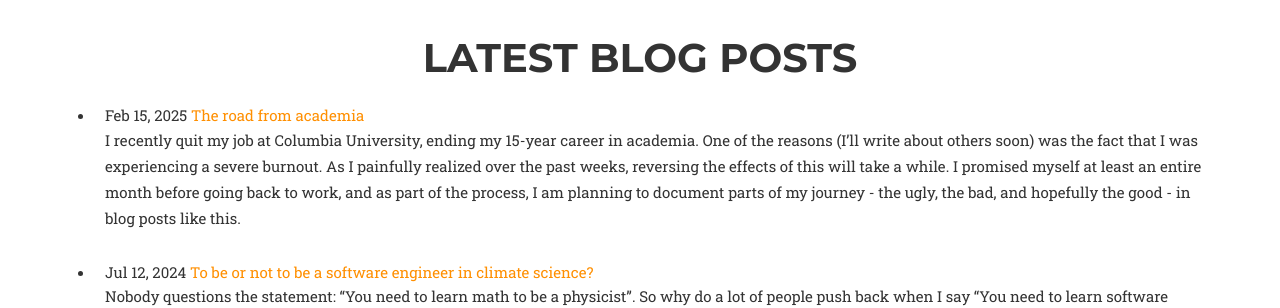
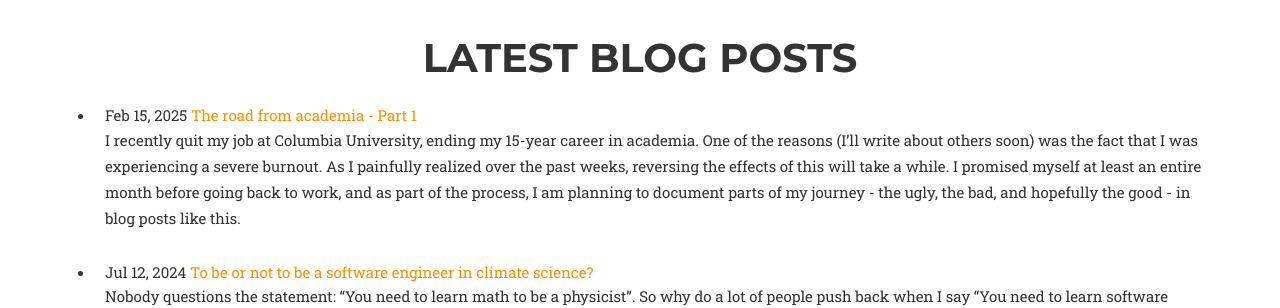
Before and after one commit to jbusecke/jbusecke.github.io, a Jekyll site: the page built from index.html, in a window 1280 px wide and 900 px high, scrolled down 1717 px. Shown: the part 155-463 px from the top of the window. Built offline with Jekyll 4.4.1, drawn with Linux system fonts in a browser that asks for light colours; some web fonts are replaced; comment, search, counter and statistics services are not loaded.

Commit message:
Update 2025-02-15-burnout.md

```diff
--- a/_posts/2025-02-15-burnout.md
+++ b/_posts/2025-02-15-burnout.md
@@ -1,8 +1,8 @@
 ---
 layout: post
 author: Julius Busecke
-title: "The road from academia"
-subtitle: "Part1: Putting out the flames"
+title: "The road from academia - Part 1"
+subtitle: "Putting out the flames"
 ---
 
 I recently quit my job at Columbia University, ending my 15-year career in academia. One of the reasons (I’ll write about others soon) was the fact that I was experiencing a severe burnout. As I painfully realized over the past weeks, reversing the effects of this will take a while.
```
